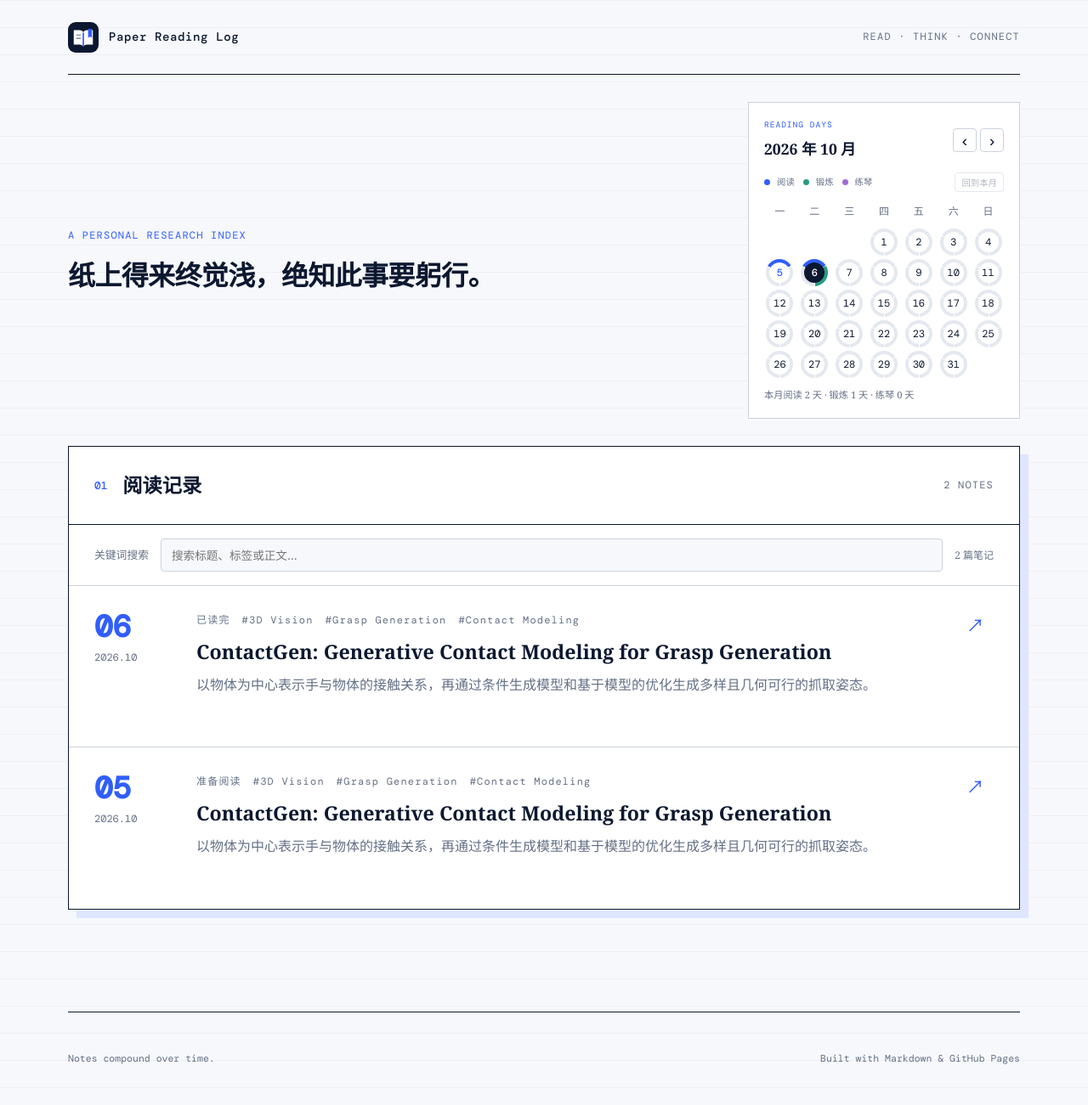
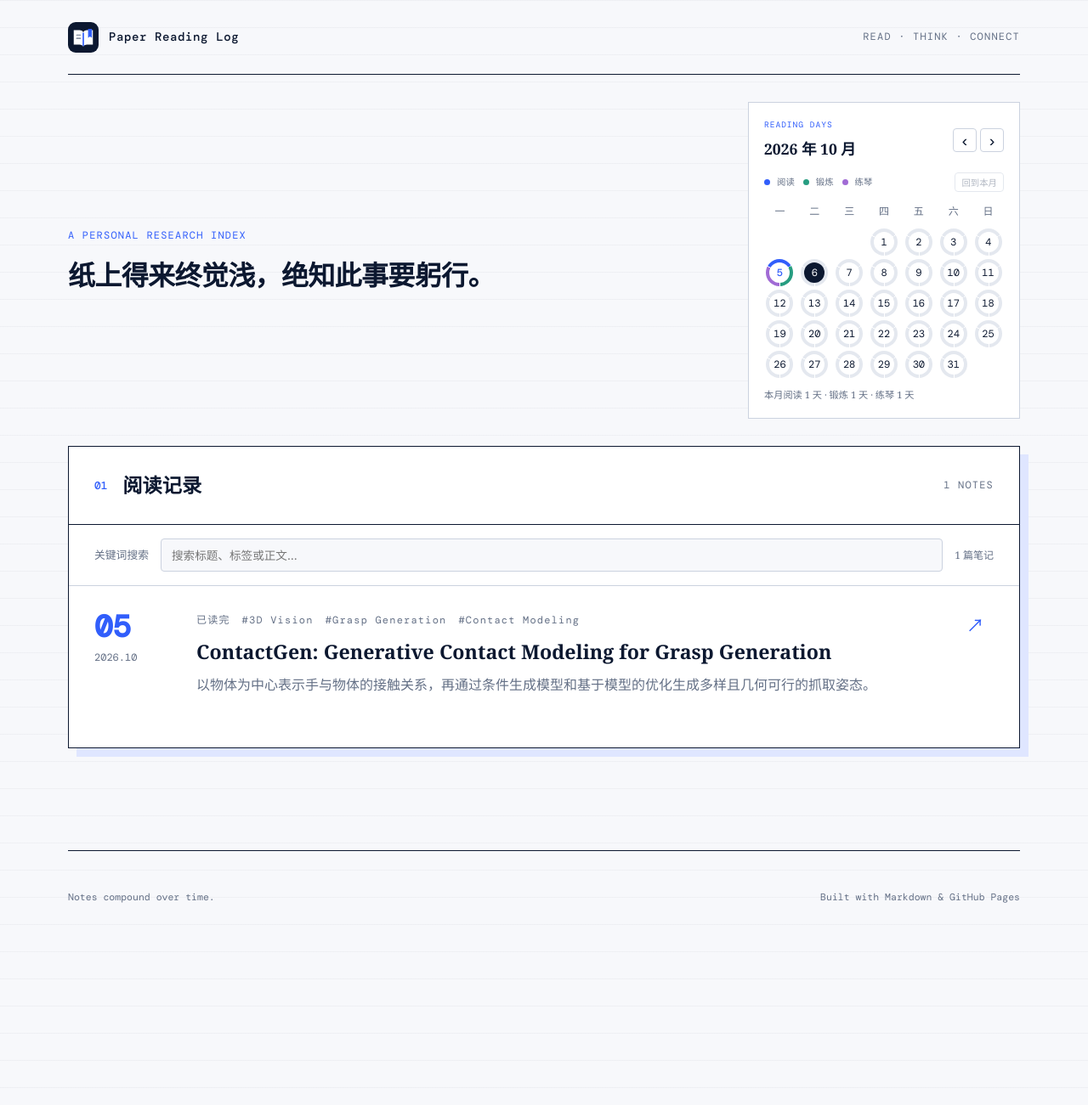
Before and after one commit to Kairui-SHI/paper-reading-log, a Jekyll site: the page built from index.html, in a window 1280 px wide. Shown: the whole page at 85% size. Built offline with Jekyll 4.4.1, drawn with Linux system fonts in a browser that asks for light colours; after the commit the page ends 1111 px from its top, so only the background shows below that; some of the changed lines change nothing that is shown.

Commit message:
Correct Oct 5 activities and remove Oct 6 reading entry

```diff
--- a/_data/activities.yml
+++ b/_data/activities.yml
@@ -1,3 +1,3 @@
-"2026-10-06":
+"2026-10-05":
   exercise: true
-  piano: false
+  piano: true
--- a/_notes/2026-10-04-contactgen.md
+++ /dev/null
@@ -1,90 +0,0 @@
----
-title: "ContactGen: Generative Contact Modeling for Grasp Generation"
-date: 2026-10-06
-authors: Shaowei Liu, Yang Zhou, Jimei Yang, Saurabh Gupta, Shenlong Wang
-paper_url: https://arxiv.org/abs/2310.03740
-code_url: https://github.com/stevenlsw/contactgen
-tags:
-  - 3D Vision
-  - Grasp Generation
-  - Contact Modeling
-status: 已读完
-summary: 以物体为中心表示手与物体的接触关系，再通过条件生成模型和基于模型的优化生成多样且几何可行的抓取姿态。
----
-
-## 阅读入口
-
-- [arXiv 页面](https://arxiv.org/abs/2310.03740)
-- [CVF 论文 PDF](https://openaccess.thecvf.com/content/ICCV2023/papers/Liu_ContactGen_Generative_Contact_Modeling_for_Grasp_Generation_ICCV_2023_paper.pdf)
-- [项目主页](https://stevenlsw.github.io/contactgen/)
-- [官方代码](https://github.com/stevenlsw/contactgen)
-
-## 词语与表达积累
-
-| 词语 / 表达 | 我的理解或备注 |
-| --- | --- |
-| concise | — |
-| comprehensive | — |
-| contact representation for hand-object interaction | — |
-| underlying | 潜在的：观测背后真正决定它的东西。 |
-| comprises three components | — |
-| predict diverse and geometrically feasible grasps | — |
-| gained substantial importance across various domains | — |
-| HOI for animation, games, and augmented and virtual reality | — |
-| address the aforementioned challenges | 句中衔接表达。 |
-
-## 行文方法
-
-### Abstract：四句话完成摘要
-
-1. **方法与目标**：`This paper presents a novel [method] for [领域？目标？]`。
-   我认为这里写“目标”比较合适：什么方法，为了什么。方法是创新，用在什么领域，一句话点明。
-2. **核心亮点**：说明 `[method]` 的核心亮点。
-3. **实现路径**：交代 pipeline。
-4. **实验验证**：用 `demonstrate ...` 说明实验结果。
-
-> 四句话解决。
-
-### Introduction：逐段展开故事
-
-#### 第一段：为什么这个 modeling 很重要
-
-对应 abstract 第一句：modeling 对领域 A 很重要。
-
-1. **说明重要性**：从 high-level 讲 modeling 为什么重要。
-2. **给出例子**：用 `For instance, ...` 帮助大家理解。
-3. **引出需要什么**：为了实现这件重要的事情，需要什么？紧扣本文提出的核心亮点。
-4. **拆开解释核心亮点**：只有一个词还不够，需要例子和通俗解释，告诉大家具体怎么做。
-
-例如，把 **precise contact prediction** 拆开：
-
-- **precise** → contact probability map。
-- **contact** → hand contact region to the object surface。
-- 再给一个通俗例子：`which parts of the hand will touch the object`。
-
-也可以用下面的句式展开：
-
-> A thorough contact modeling should account for factors such as ...
-
-后面举例说明需要考虑的因素。
-
-#### 第二段：已有方法有什么短板
-
-大家也在做 modeling，但是他们的 method 或 representation 方式存在问题。
-
-1. **指出短板**：`Previous approaches often rely on [短板], which [解释]`。从数学、理论或通俗的角度解释这个短板是什么。
-2. **转折**：但是，这个短板为什么构成问题？
-3. **具体解释**：用 **Specifically** 展开。上一句给出结论，可能包含 `lacks details`、`lacks ability` 等含糊表达；这里要具体说明短板为什么会带来这些问题。
-4. **进一步加强**：用 **Moreover** 再加一句。
-
-#### 第三段：引出自己的核心观点
-
-说明“我们的方法好在哪里”，回应前面的问题：
-
-> In this paper, we address the aforementioned challenges ...
-
-其中 **address the aforementioned challenges** 用来衔接上文。
-
-#### 第四段：补充模型细节
-
-介绍其他模型细节，支撑并完成整个故事。
--- a/_notes/2026-10-05-ca2cab12.md
+++ b/_notes/2026-10-05-ca2cab12.md
@@ -8,7 +8,7 @@ tags:
   - 3D Vision
   - Grasp Generation
   - Contact Modeling
-status: 准备阅读
+status: 已读完
 summary: 以物体为中心表示手与物体的接触关系，再通过条件生成模型和基于模型的优化生成多样且几何可行的抓取姿态。
 ---
 
```
